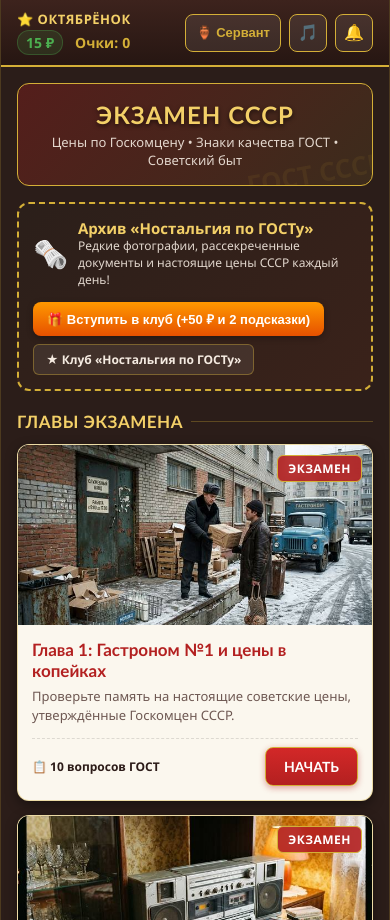
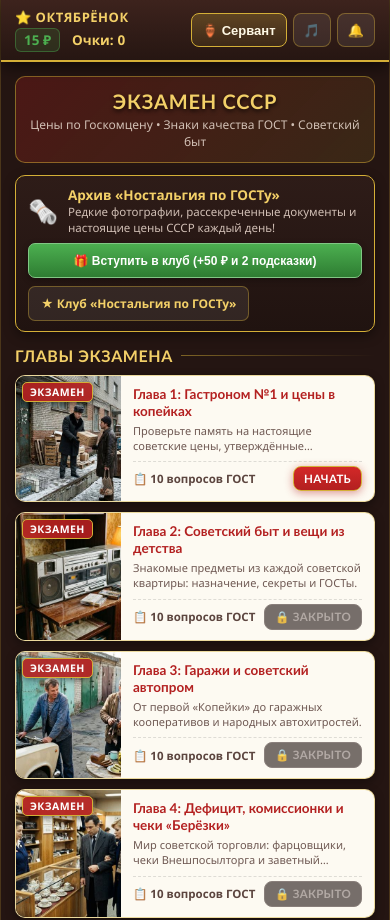
Before and after one commit to whyskillhigh/ussr-quiz, a plain HTML site: page index.html in a window 390 px wide. Shown: the top 920 px of the page. Drawn offline with Linux system fonts and the light colour scheme.

```diff
--- a/style.css
+++ b/style.css
@@ -1,12 +1,14 @@
 /* =========================================================================
-   ЭКЗАМЕН СССР: ЦЕНЫ, ГОСТЫ И БЫТ — СТИЛИ ВИНТАЖНОГО РЕТРО-МОДЕРНИЗМА
+   ЭКЗАМЕН СССР: ЦЕНЫ, ГОСТЫ И БЫТ — СТИЛИ ВИНТАЖНОГО РЕТРО-МОДЕРНИЗМА v2.0
+   Полный фикс скролла, адаптивности в iframe ВК и сочный ретро-дизайн
    ========================================================================= */
 
 :root {
-    --bg-dark: #1e1412;
-    --bg-surface: #2b1d19;
-    --bg-card: #fbf7ee;
-    --bg-card-dark: #362420;
+    --bg-dark: #180e0c;
+    --bg-surface: #241512;
+    --bg-surface-elevated: #311c18;
+    --bg-card: #fdfaf2;
+    --bg-card-dark: #36221d;
     --ussr-red: #b32020;
     --ussr-red-hover: #d32828;
     --gold: #d4af37;
@@ -14,7 +16,7 @@
     --gold-border: #997d25;
     --text-dark: #2c1b18;
     --text-muted: #6e5852;
-    --text-light: #f5ebe1;
+    --text-light: #f7ede2;
     --success: #2e7d32;
     --fail: #c62828;
     --font-heading: 'Trebuchet MS', 'Arial Black', sans-serif;
@@ -30,69 +32,74 @@
 }
 
 html {
-    height: 100%;
+    margin: 0;
+    padding: 0;
+    overflow-y: scroll;
     overflow-x: hidden;
-    overflow-y: auto;
+    scroll-behavior: smooth;
 }
 
 body {
     background-color: var(--bg-dark);
     color: var(--text-light);
     font-family: var(--font-body);
-    min-height: 100%;
+    min-height: 100vh;
     display: flex;
     justify-content: center;
     align-items: flex-start;
     padding: 0;
-    overflow-x: hidden;
-    overflow-y: auto;
+    margin: 0;
     -webkit-overflow-scrolling: touch;
+    overscroll-behavior-y: contain;
     background-image:
-        radial-gradient(circle at 50% 20%, rgba(179, 32, 32, 0.15) 0%, transparent 60%),
+        radial-gradient(circle at 50% 15%, rgba(179, 32, 32, 0.22) 0%, transparent 65%),
+        radial-gradient(circle at 80% 80%, rgba(212, 175, 55, 0.08) 0%, transparent 50%),
         repeating-linear-gradient(45deg, rgba(212, 175, 55, 0.02) 0, rgba(212, 175, 55, 0.02) 1px, transparent 0, transparent 16px);
 }
 
-/* Советский винтажный скроллбар */
+/* Заметный, красивый золотой скроллбар — легко ухватить мышкой */
 ::-webkit-scrollbar {
-    width: 6px;
-    height: 6px;
+    width: 9px;
+    height: 9px;
 }
 ::-webkit-scrollbar-track {
-    background: #1e1412;
+    background: #140b09;
 }
 ::-webkit-scrollbar-thumb {
-    background: #5c352a;
-    border-radius: 3px;
-    border: 1px solid rgba(212, 175, 55, 0.4);
+    background: linear-gradient(180deg, #d4af37 0%, #8c6d1d 100%);
+    border-radius: 5px;
+    border: 2px solid #20110e;
 }
 ::-webkit-scrollbar-thumb:hover {
-    background: #b32020;
+    background: #f3d068;
 }
 
 .game-container {
     width: 100%;
-    max-width: 680px;
+    max-width: 660px;
     min-height: 100vh;
     display: flex;
     flex-direction: column;
     position: relative;
     background-color: var(--bg-surface);
-    box-shadow: 0 0 30px rgba(0, 0, 0, 0.8);
-    border-left: 1px solid rgba(212, 175, 55, 0.2);
-    border-right: 1px solid rgba(212, 175, 55, 0.2);
+    box-shadow: 0 0 36px rgba(0, 0, 0, 0.85);
+    border-left: 1px solid rgba(212, 175, 55, 0.22);
+    border-right: 1px solid rgba(212, 175, 55, 0.22);
+    padding-bottom: 80px; /* ВАЖНО: нижняя панель ВК никогда не перекроет кнопки и футер */
 }
 
 /* ==================== ВЕРХНЯЯ ПАНЕЛЬ (HEADER) ==================== */
 .top-header {
     background: linear-gradient(180deg, #3d231d 0%, #261612 100%);
     border-bottom: 2px solid var(--gold);
-    padding: 10px 16px;
+    padding: 8px 14px;
     display: flex;
     justify-content: space-between;
     align-items: center;
     position: sticky;
     top: 0;
     z-index: 100;
+    box-shadow: 0 4px 16px rgba(0, 0, 0, 0.6);
 }
 
 .user-status {
@@ -113,7 +120,7 @@ body {
     display: flex;
     align-items: center;
     gap: 12px;
-    font-size: 14px;
+    font-size: 13.5px;
 }
 
 .stat-item {
@@ -127,50 +134,52 @@ body {
     color: #4caf50;
     background: rgba(76, 175, 80, 0.15);
     padding: 2px 8px;
-    border-radius: 12px;
-    border: 1px solid rgba(76, 175, 80, 0.3);
+    border-radius: 6px;
+    border: 1px solid rgba(76, 175, 80, 0.4);
 }
 
 .stat-score {
-    color: var(--gold);
+    color: var(--gold-light);
 }
 
 .header-actions {
     display: flex;
-    gap: 8px;
+    align-items: center;
+    gap: 6px;
 }
 
 .btn-icon {
     background: rgba(255, 255, 255, 0.08);
-    border: 1px solid var(--gold);
-    color: var(--gold);
-    width: 38px;
-    height: 38px;
+    border: 1px solid rgba(212, 175, 55, 0.4);
     border-radius: 8px;
-    display: flex;
+    padding: 6px 10px;
+    font-size: 13px;
+    color: var(--text-light);
+    cursor: pointer;
+    display: inline-flex;
     align-items: center;
     justify-content: center;
-    font-size: 16px;
-    cursor: pointer;
+    gap: 4px;
+    font-weight: 700;
     transition: all 0.15s ease;
+    min-height: 34px;
 }
 
 .btn-icon:hover {
-    background: rgba(212, 175, 55, 0.2);
-    transform: scale(1.04);
+    background: rgba(212, 175, 55, 0.18);
+    border-color: var(--gold);
+    transform: translateY(-1px);
 }
 
 .btn-servant-link {
-    font-weight: 700;
-    font-size: 13px;
-    padding: 0 10px;
-    width: auto;
-    gap: 5px;
+    background: linear-gradient(180deg, rgba(212, 175, 55, 0.25) 0%, rgba(212, 175, 55, 0.1) 100%);
+    border-color: var(--gold);
+    color: #fff9e6;
 }
 
 /* ==================== ЭКРАНЫ ==================== */
 .screen {
-    padding: 16px;
+    padding: 14px 14px 20px;
     flex: 1;
     display: flex;
     flex-direction: column;
@@ -183,58 +192,42 @@ body {
 /* ==================== ГЛАВНЫЙ ЭКРАН ==================== */
 .hero-banner {
     text-align: center;
-    padding: 16px 12px;
-    background: linear-gradient(135deg, rgba(179, 32, 32, 0.3) 0%, rgba(212, 175, 55, 0.1) 100%);
-    border: 1px solid var(--gold);
-    border-radius: 12px;
-    margin-bottom: 16px;
+    padding: 12px 10px;
+    background: linear-gradient(135deg, rgba(179, 32, 32, 0.28) 0%, rgba(212, 175, 55, 0.12) 100%);
+    border: 1px solid rgba(212, 175, 55, 0.5);
+    border-radius: 10px;
+    margin-bottom: 12px;
     position: relative;
     overflow: hidden;
 }
 
-.hero-banner::after {
-    content: "ГОСТ СССР";
-    position: absolute;
-    right: -12px;
-    bottom: -6px;
-    font-size: 26px;
-    font-weight: 900;
-    color: rgba(212, 175, 55, 0.08);
-    transform: rotate(-10deg);
-}
-
 .hero-title {
     font-family: var(--font-heading);
-    font-size: 24px;
+    font-size: 20px;
     color: var(--gold-light);
+    letter-spacing: 0.8px;
     text-transform: uppercase;
-    letter-spacing: 1px;
-    margin-bottom: 4px;
-    text-shadow: 0 2px 4px rgba(0, 0, 0, 0.6);
+    text-shadow: 0 2px 4px rgba(0, 0, 0, 0.8);
 }
 
 .hero-subtitle {
-    font-size: 13px;
-    color: var(--text-light);
+    font-size: 12px;
+    color: #e0d0c5;
+    margin-top: 3px;
     opacity: 0.9;
 }
 
-/* Блок обратного перелива (Клуб) */
+/* Блок бонуса Клуба */
 .club-card {
-    background: linear-gradient(135deg, #2b1f1a 0%, #3a221a 100%);
-    border: 2px dashed var(--gold);
-    border-radius: 12px;
-    padding: 14px;
-    margin-bottom: 20px;
+    background: linear-gradient(180deg, #2e1c18 0%, #201310 100%);
+    border: 1.5px solid var(--gold);
+    border-radius: 10px;
+    padding: 10px 12px;
+    margin-bottom: 14px;
+    box-shadow: 0 4px 12px rgba(0, 0, 0, 0.4);
     display: flex;
     flex-direction: column;
-    gap: 10px;
-}
-
-.club-card.bonus-claimed {
-    border-style: solid;
-    border-color: rgba(76, 175, 80, 0.5);
-    background: rgba(76, 175, 80, 0.08);
+    gap: 8px;
 }
 
 .club-header {
@@ -244,121 +237,129 @@ body {
 }
 
 .club-icon {
-    font-size: 28px;
+    font-size: 24px;
 }
 
 .club-title {
-    font-size: 15px;
+    font-size: 13.5px;
     font-weight: 700;
     color: var(--gold-light);
 }
 
 .club-desc {
-    font-size: 12px;
-    color: var(--text-light);
-    line-height: 1.4;
-    opacity: 0.9;
+    font-size: 11.5px;
+    color: #d1bfb5;
+    line-height: 1.35;
 }
 
 .club-actions {
     display: flex;
+    gap: 8px;
     flex-wrap: wrap;
-    gap: 8px;
-    margin-top: 4px;
+}
+
+.btn-claim-bonus {
+    flex: 1;
+    min-width: 180px;
+    background: linear-gradient(180deg, #4caf50 0%, #2e7d32 100%);
+    color: #fff;
+    border: 1px solid #81c784;
+    border-radius: 7px;
+    padding: 8px 12px;
+    font-size: 12px;
+    font-weight: 700;
+    cursor: pointer;
+    box-shadow: 0 2px 6px rgba(0, 0, 0, 0.3);
+    transition: all 0.15s ease;
+}
+
+.btn-claim-bonus:hover:not(:disabled) {
+    background: #43a047;
+    transform: translateY(-1px);
+}
+
+.btn-claim-bonus:disabled {
+    background: #3e4a3e;
+    color: #a5d6a7;
+    border-color: #557a57;
+    cursor: default;
+    opacity: 0.9;
 }
 
 .btn-club-link {
     background: rgba(255, 255, 255, 0.08);
     border: 1px solid rgba(212, 175, 55, 0.4);
-    color: var(--text-light);
+    border-radius: 7px;
+    padding: 8px 12px;
+    color: var(--gold-light);
+    text-decoration: none;
     font-size: 12px;
-    padding: 6px 12px;
-    border-radius: 6px;
-    text-decoration: none;
-    font-weight: 600;
+    font-weight: 700;
     display: inline-flex;
     align-items: center;
-    gap: 4px;
+    justify-content: center;
     transition: all 0.15s ease;
 }
 
 .btn-club-link:hover {
-    background: rgba(212, 175, 55, 0.25);
+    background: rgba(212, 175, 55, 0.2);
     border-color: var(--gold);
 }
 
-.btn-claim-bonus {
-    background: linear-gradient(180deg, #ff9800 0%, #e65100 100%);
-    color: #fff;
-    border: none;
-    padding: 8px 14px;
-    font-size: 13px;
-    font-weight: 700;
-    border-radius: 8px;
-    cursor: pointer;
-    box-shadow: 0 2px 6px rgba(0, 0, 0, 0.3);
-}
-
-.btn-claim-bonus:hover:not(:disabled) {
-    transform: translateY(-1px);
-    box-shadow: 0 4px 10px rgba(255, 152, 0, 0.4);
-}
-
-.btn-claim-bonus:disabled {
-    background: #4caf50;
-    opacity: 0.9;
-    cursor: default;
-}
-
-/* Список глав */
 .section-title {
-    font-size: 17px;
+    font-family: var(--font-heading);
+    font-size: 16px;
     color: var(--gold-light);
-    font-family: var(--font-heading);
     text-transform: uppercase;
-    letter-spacing: 0.5px;
-    margin-bottom: 12px;
+    letter-spacing: 0.6px;
+    margin-bottom: 10px;
     display: flex;
     align-items: center;
     gap: 8px;
 }
 
 .section-title::after {
-    content: "";
+    content: '';
     flex: 1;
     height: 1px;
-    background: rgba(212, 175, 55, 0.3);
+    background: linear-gradient(90deg, rgba(212, 175, 55, 0.5) 0%, transparent 100%);
 }
 
+/* ==================== КОМПАКТНЫЕ КАРТОЧКИ ГЛАВ ==================== */
 .chapters-grid {
     display: flex;
     flex-direction: column;
-    gap: 14px;
-    margin-bottom: 24px;
+    gap: 10px;
+    margin-bottom: 20px;
 }
 
 .chapter-card {
     background: var(--bg-card);
     color: var(--text-dark);
-    border-radius: 12px;
+    border-radius: 10px;
     overflow: hidden;
-    box-shadow: 0 4px 12px rgba(0, 0, 0, 0.4);
-    border: 1px solid rgba(212, 175, 55, 0.4);
+    box-shadow: 0 3px 10px rgba(0, 0, 0, 0.4);
+    border: 1.5px solid rgba(212, 175, 55, 0.45);
     display: flex;
-    flex-direction: column;
-    transition: transform 0.2s ease, box-shadow 0.2s ease;
+    flex-direction: row;
+    align-items: stretch;
+    transition: transform 0.15s ease, box-shadow 0.15s ease, border-color 0.15s ease;
+    min-height: 108px;
 }
 
 .chapter-card:hover {
     transform: translateY(-2px);
-    box-shadow: 0 6px 18px rgba(0, 0, 0, 0.5);
+    box-shadow: 0 6px 16px rgba(0, 0, 0, 0.55);
+    border-color: var(--gold);
 }
 
 .chapter-img-wrap {
     position: relative;
-    width: 100%;
-    height: 180px;
-    background-color: #000;
+    width: 130px;
+    min-width: 130px;
+    max-width: 130px;
+    background-color: #110907;
+    overflow: hidden;
 }
 
 .chapter-img {
@@ -370,51 +371,73 @@ body {
 
 .chapter-badge {
     position: absolute;
-    top: 10px;
-    right: 10px;
-    background: rgba(179, 32, 32, 0.9);
+    top: 6px;
+    left: 6px;
+    background: rgba(179, 32, 32, 0.92);
     color: #fff;
-    font-size: 12px;
-    font-weight: 700;
-    padding: 4px 10px;
-    border-radius: 6px;
-    letter-spacing: 0.5px;
+    font-size: 10.5px;
+    font-weight: 800;
+    padding: 2px 7px;
+    border-radius: 5px;
+    letter-spacing: 0.4px;
     border: 1px solid var(--gold);
     backdrop-filter: blur(4px);
+    box-shadow: 0 2px 6px rgba(0, 0, 0, 0.5);
+    white-space: nowrap;
+}
+
+.chapter-badge.badge-done {
+    background: rgba(46, 125, 50, 0.95);
+    border-color: #81c784;
 }
 
 .chapter-body {
-    padding: 14px;
+    padding: 10px 12px;
     display: flex;
     flex-direction: column;
-    gap: 6px;
+    justify-content: space-between;
+    flex: 1;
+    min-width: 0;
+    gap: 4px;
 }
 
 .chapter-title {
     font-family: var(--font-heading);
-    font-size: 17px;
+    font-size: 14.5px;
+    font-weight: 700;
     color: var(--ussr-red);
+    line-height: 1.25;
 }
 
 .chapter-desc {
-    font-size: 13px;
+    font-size: 12px;
     color: var(--text-muted);
-    line-height: 1.4;
+    line-height: 1.35;
+    display: -webkit-box;
+    -webkit-line-clamp: 2;
+    -webkit-box-orient: vertical;
+    overflow: hidden;
 }
 
 .chapter-footer {
     display: flex;
     justify-content: space-between;
     align-items: center;
-    margin-top: 8px;
-    padding-top: 8px;
+    margin-top: 4px;
+    padding-top: 4px;
     border-top: 1px dashed rgba(0, 0, 0, 0.12);
 }
 
 .chapter-meta {
-    font-size: 12px;
-    font-weight: 600;
-    color: var(--text-dark);
+    font-size: 11.5px;
+    font-weight: 700;
+    color: #5c453f;
+}
+
+.btn-start-chapter {
+    padding: 6px 14px;
+    font-size: 12.5px;
+    border-radius: 6px;
 }
 
 /* ==================== КНОПКИ ==================== */
@@ -424,7 +447,7 @@ body {
     padding: 10px 18px;
     font-family: var(--font-heading);
     font-weight: 700;
-    font-size: 14px;
+    font-size: 13.5px;
     cursor: pointer;
     display: inline-flex;
     align-items: center;
@@ -432,26 +455,33 @@ body {
     gap: 6px;
     transition: all 0.15s ease;
     text-transform: uppercase;
+    letter-spacing: 0.3px;
 }
 
 .btn-primary {
     background: linear-gradient(180deg, var(--ussr-red-hover) 0%, var(--ussr-red) 100%);
     color: #fff;
     border: 1px solid var(--gold);
-    box-shadow: 0 2px 6px rgba(179, 32, 32, 0.4);
+    box-shadow: 0 2px 8px rgba(179, 32, 32, 0.45);
 }
 
 .btn-primary:hover:not(:disabled) {
     background: linear-gradient(180deg, #e53935 0%, #c62828 100%);
     transform: translateY(-1px);
-    box-shadow: 0 4px 10px rgba(179, 32, 32, 0.6);
+    box-shadow: 0 4px 12px rgba(179, 32, 32, 0.65);
+}
+
+.btn-primary:active:not(:disabled) {
+    transform: translateY(1px);
+    box-shadow: 0 1px 3px rgba(0, 0, 0, 0.5);
 }
 
 .btn-primary:disabled {
-    background: #666;
-    border-color: #888;
+    background: #4a403d;
+    color: #998e8b;
+    border-color: #635754;
     cursor: not-allowed;
-    opacity: 0.6;
+    opacity: 0.75;
     box-shadow: none;
 }
 
@@ -459,7 +489,7 @@ body {
     background: linear-gradient(180deg, var(--gold-light) 0%, var(--gold) 100%);
     color: #2b1713;
     border: 1px solid #775c12;
-    box-shadow: 0 2px 6px rgba(212, 175, 55, 0.4);
+    box-shadow: 0 2px 8px rgba(212, 175, 55, 0.4);
 }
 
 .btn-gold:hover {
@@ -469,7 +499,7 @@ body {
 
 /* ==================== ЭКРАН КВИЗА ==================== */
 .quiz-header {
-    margin-bottom: 12px;
+    margin-bottom: 10px;
 }
 
 .quiz-top-bar {
@@ -480,7 +510,7 @@ body {
 }
 
 .quiz-chapter-name {
-    font-size: 14px;
+    font-size: 13.5px;
     font-weight: 700;
     color: var(--gold-light);
 }
@@ -488,13 +518,14 @@ body {
 .quiz-progress-text {
     font-size: 12px;
     color: var(--text-light);
-    opacity: 0.8;
+    opacity: 0.85;
+    font-weight: 700;
 }
 
 .quiz-progress-bar {
     width: 100%;
     height: 6px;
-    background: rgba(255, 255, 255, 0.1);
+    background: rgba(255, 255, 255, 0.12);
     border-radius: 4px;
     overflow: hidden;
 }
@@ -517,13 +548,13 @@ body {
     display: flex;
     flex-direction: column;
     gap: 8px;
-    margin-bottom: 8px;
+    margin-bottom: 10px;
 }
 
 .quiz-img-box {
     width: 100%;
-    height: 140px;
-    max-height: 155px;
+    height: 120px;
+    max-height: 125px;
     border-radius: 8px;
     overflow: hidden;
     background-color: #000;
@@ -540,7 +571,7 @@ body {
 .quiz-question-text {
     font-family: var(--font-heading);
     font-size: 15px;
-    line-height: 1.3;
+    line-height: 1.32;
     color: #1a0e0c;
 }
 
@@ -548,42 +579,36 @@ body {
 .quiz-options {
     display: flex;
     flex-direction: column;
-    gap: 6px;
+    gap: 7px;
+    margin-bottom: 8px;
 }
 
 .quiz-opt-btn {
-    background: #fff;
+    background: #ffffff;
     border: 1.5px solid #d9cbbe;
-    border-radius: 8px;
-    padding: 8px 12px;
-    display: flex;
-    align-items: center;
-    gap: 10px;
-    cursor: pointer;
-    font-family: var(--font-body);
-    font-size: 14px;
-    color: #2b1d19;
-    text-align: left;
-    transition: all 0.15s ease;
-    min-height: 40px;
     border-radius: 10px;
-    padding: 12px 14px;
+    padding: 10px 14px;
     display: flex;
     align-items: center;
     gap: 12px;
     cursor: pointer;
     font-family: var(--font-body);
-    font-size: 15px;
+    font-size: 14.5px;
     color: #2b1d19;
     text-align: left;
     transition: all 0.15s ease;
+    min-height: 44px;
     box-shadow: 0 2px 4px rgba(0, 0, 0, 0.05);
 }
 
 .quiz-opt-btn:hover:not(:disabled) {
     background: #fdf5ea;
     border-color: var(--gold);
-    transform: translateX(4px);
+    transform: translateX(3px);
+}
+
+.quiz-opt-btn:active:not(:disabled) {
+    transform: scale(0.99);
 }
 
 .opt-letter {
@@ -597,11 +622,13 @@ body {
     font-weight: 700;
     font-size: 14px;
     color: var(--ussr-red);
+    flex-shrink: 0;
 }
 
 .opt-text {
     flex: 1;
     font-weight: 600;
+    line-height: 1.25;
 }
 
 /* Состояния ответов */
@@ -633,19 +660,21 @@ body {
 }
 
 .disabled-opt {
-    opacity: 0.3 !important;
+    opacity: 0.35 !important;
     text-decoration: line-through;
     pointer-events: none;
 }
 
 /* Карточка исторического факта */
 .fact-card {
-    background: #fff8ec;
+    background: #fff9ef;
     border: 1.5px solid var(--gold);
-    border-radius: 8px;
-    padding: 10px 12px;
+    border-radius: 10px;
+    padding: 10px 14px;
     margin-top: 6px;
-    animation: fadeIn 0.25s ease;
+    margin-bottom: 8px;
+    animation: fadeIn 0.22s ease;
+    box-shadow: 0 4px 12px rgba(0, 0, 0, 0.35);
 }
 
 @keyframes fadeIn {
@@ -657,35 +686,36 @@ body {
     display: inline-block;
     background: #2e7d32;
     color: #fff;
-    font-size: 11px;
+    font-size: 11.5px;
     font-weight: 700;
-    padding: 2px 7px;
-    border-radius: 4px;
-    margin-bottom: 4px;
+    padding: 3px 8px;
+    border-radius: 5px;
+    margin-bottom: 5px;
 }
 
 .status-badge-fail {
     display: inline-block;
     background: #c62828;
     color: #fff;
-    font-size: 11px;
+    font-size: 11.5px;
     font-weight: 700;
-    padding: 2px 7px;
-    border-radius: 4px;
-    margin-bottom: 4px;
+    padding: 3px 8px;
+    border-radius: 5px;
+    margin-bottom: 5px;
 }
 
 .fact-text {
-    font-size: 12.5px;
-    line-height: 1.4;
+    font-size: 13px;
+    line-height: 1.42;
     color: #3e2723;
+    font-weight: 500;
 }
 
 /* Панель подсказок */
 .hints-bar {
     display: flex;
     gap: 8px;
-    margin-top: 8px;
+    margin-top: 6px;
 }
 
 .btn-hint {
@@ -703,15 +733,16 @@ body {
     justify-content: center;
     gap: 6px;
     transition: all 0.15s ease;
+    min-height: 38px;
 }
 
 .btn-hint:hover {
-    background: rgba(212, 175, 55, 0.15);
+    background: rgba(212, 175, 55, 0.2);
     border-color: var(--gold);
 }
 
 .active-shield {
-    background: rgba(76, 175, 80, 0.3) !important;
+    background: rgba(76, 175, 80, 0.35) !important;
     border-color: #4caf50 !important;
     color: #a5d6a7 !important;
 }
@@ -719,16 +750,11 @@ body {
 .btn-next-q {
     width: 100%;
     margin-top: 8px;
-    padding: 11px;
+    padding: 13px 18px;
     font-size: 15px;
-    font-weight: 700;
-    box-shadow: 0 4px 12px rgba(179, 32, 32, 0.4);
-    animation: pulseButton 1.5s infinite alternate;
-}
-
-@keyframes pulseButton {
-    from { transform: scale(1); }
-    to { transform: scale(1.015); box-shadow: 0 6px 16px rgba(212, 175, 55, 0.5); }
+    font-weight: 800;
+    box-shadow: 0 4px 14px rgba(179, 32, 32, 0.5), 0 0 10px rgba(212, 175, 55, 0.35);
+    border: 1.5px solid var(--gold-light);
 }
 
 /* ==================== РЕЗУЛЬТАТЫ ГЛАВЫ ==================== */
@@ -736,7 +762,7 @@ body {
     background: var(--bg-card);
     color: var(--text-dark);
     border-radius: 14px;
-    padding: 24px 20px;
+    padding: 22px 18px;
     text-align: center;
     border: 2px solid var(--gold);
     box-shadow: 0 8px 24px rgba(0, 0, 0, 0.6);
@@ -748,19 +774,19 @@ body {
 }
 
 .res-stars {
-    font-size: 38px;
+    font-size: 36px;
     letter-spacing: 6px;
     margin: 4px 0;
 }
 
 .res-title {
     font-family: var(--font-heading);
-    font-size: 22px;
+    font-size: 21px;
     color: var(--ussr-red);
 }
 
 .res-chapter {
-    font-size: 15px;
+    font-size: 14px;
     color: var(--text-muted);
     font-weight: 600;
 }
@@ -770,7 +796,7 @@ body {
     grid-template-columns: 1fr 1fr;
     gap: 10px;
     width: 100%;
-    margin: 12px 0;
+    margin: 10px 0;
 }
 
 .res-stat-box {
@@ -788,7 +814,7 @@ body {
 }
 
 .res-stat-val {
-    font-size: 18px;
+    font-size: 17px;
     font-weight: 800;
     color: #1a0e0c;
     margin-top: 2px;
@@ -822,7 +848,7 @@ body {
     border: 2px solid var(--gold);
     border-radius: 14px;
     width: 100%;
-    max-width: 600px;
+    max-width: 580px;
     max-height: 85vh;
     display: flex;
     flex-direction: column;
@@ -830,7 +856,7 @@ body {
 }
 
 .modal-header {
-    padding: 14px 18px;
+    padding: 12px 16px;
     border-bottom: 1px solid rgba(212, 175, 55, 0.3);
     display: flex;
     justify-content: space-between;
@@ -839,7 +865,7 @@ body {
 
 .modal-title {
     font-family: var(--font-heading);
-    font-size: 18px;
+    font-size: 17px;
     color: var(--gold-light);
     display: flex;
     align-items: center;
@@ -877,18 +903,18 @@ body {
 }
 
 .servant-items-list {
-    padding: 14px;
+    padding: 12px;
     overflow-y: auto;
     display: flex;
     flex-direction: column;
-    gap: 10px;
+    gap: 9px;
 }
 
 .servant-card {
     background: rgba(255, 255, 255, 0.05);
     border: 1px solid rgba(212, 175, 55, 0.2);
     border-radius: 10px;
-    padding: 10px 14px;
+    padding: 10px 12px;
     display: flex;
     align-items: center;
     gap: 12px;
@@ -896,27 +922,29 @@ body {
 }
 
 .servant-card.owned {
-    background: rgba(76, 175, 80, 0.1);
-    border-color: rgba(76, 175, 80, 0.4);
+    background: rgba(76, 175, 80, 0.12);
+    border-color: rgba(76, 175, 80, 0.45);
 }
 
 .servant-icon {
-    font-size: 28px;
-    width: 44px;
-    height: 44px;
+    font-size: 26px;
+    width: 42px;
+    height: 42px;
     background: rgba(0, 0, 0, 0.3);
     border-radius: 8px;
     display: flex;
     align-items: center;
     justify-content: center;
+    flex-shrink: 0;
 }
 
 .servant-info {
     flex: 1;
+    min-width: 0;
 }
 
 .servant-name {
-    font-size: 14px;
+    font-size: 13.5px;
     font-weight: 700;
     color: var(--gold-light);
 }
@@ -924,7 +952,7 @@ body {
 .servant-desc {
     font-size: 11px;
     color: var(--text-light);
-    opacity: 0.8;
+    opacity: 0.85;
     margin-top: 2px;
 }
 
@@ -961,7 +989,7 @@ body {
 /* Юридический футер для модерации */
 .app-legal-footer {
     text-align: center;
-    padding: 20px 8px 30px;
+    padding: 16px 8px 30px;
     font-size: 11.5px;
     color: var(--text-muted);
 }
@@ -977,3 +1005,34 @@ body {
     opacity: 1;
     color: var(--gold-light);
 }
+
+/* Адаптивность для мобилок */
+@media (max-width: 480px) {
+    .chapter-img-wrap {
+        width: 105px;
+        min-width: 105px;
+        max-width: 105px;
+    }
+    .chapter-title {
+        font-size: 13.5px;
+    }
+    .chapter-desc {
+        font-size: 11px;
+    }
+    .btn-start-chapter {
+        padding: 5px 10px;
+        font-size: 11.5px;
+    }
+    .quiz-img-box {
+        height: 100px;
+        max-height: 105px;
+    }
+    .quiz-question-text {
+        font-size: 14px;
+    }
+    .quiz-opt-btn {
+        padding: 8px 10px;
+        font-size: 13.5px;
+        min-height: 40px;
+    }
+}
```
